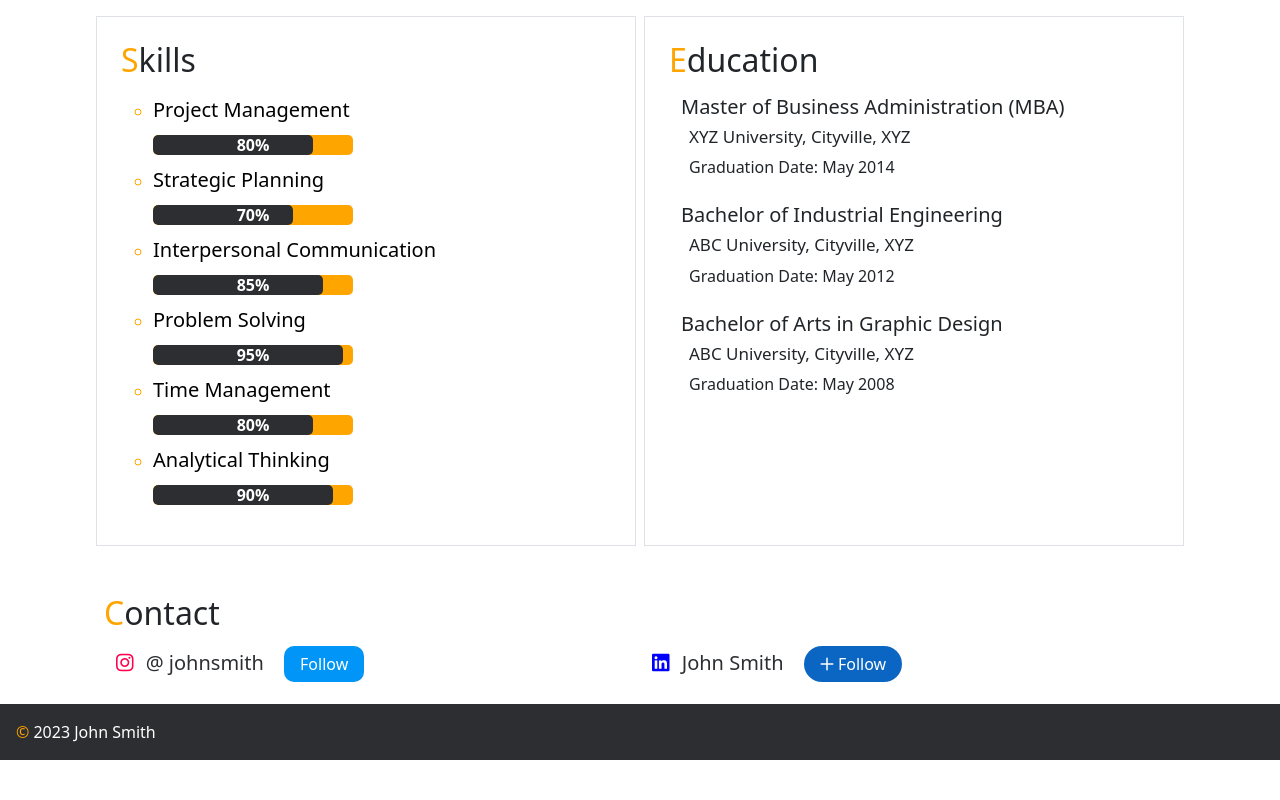
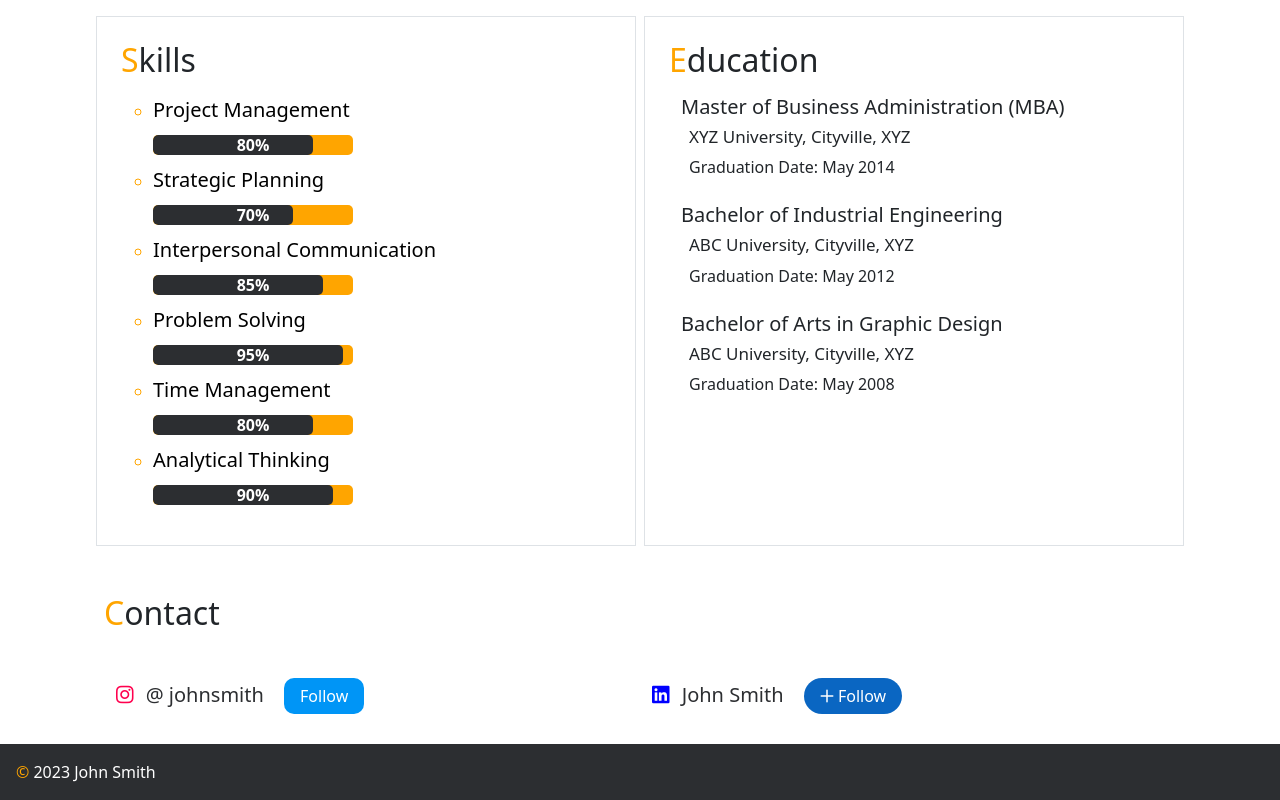
Before and after one commit to Emmanuel2622/Template-CV, a plain HTML site: page index.html in a window 1280 px wide. Shown: the part 1406-2206 px from the top of the page. Before the commit the page ends 2166 px from the top, so only its background shows below. Drawn offline with nearby package versions, Linux system fonts and the light colour scheme.

Commit message:
Update index.html

```diff
--- a/index.html
+++ b/index.html
@@ -175,15 +175,17 @@
       <section class="container">
         <h2><span class="tc-2">C</span>ontact</h2>
 
+
         <div class="container mt-3">
-          <ul class="list-unstyled row">
-            <li class="col" >
+          <ul class="list-unstyled row my-4">
+
+            <li class="col-md mt-4" >
               <i class="fa-brands fa-instagram" style="font-size: 20px; color: #FF004E;"></i>
               <span class="text-20 ms-2 text-c-2c2e31">@ johnsmith</span>
               <span class="ms-3 botton-ig"><a href="" class="text-white text-decoration-none">Follow</a></span>
             </li>
 
-            <li class="col">
+            <li class="col-md mt-4">
               <i class="fa-brands fa-linkedin text-20" style="color: blue;"></i>
               <span class="text-20 ms-2 text-c-2c2e31">John Smith</span>
               <span class="ms-3 botton-in"><a href="" class="text-white text-decoration-none"><i class="fa-regular fa-plus fa-bounce"></i> Follow</a></span>
@@ -191,7 +193,6 @@
           </ul>
         </div>
       </section>
-
     </div>
 
   </main>
```
